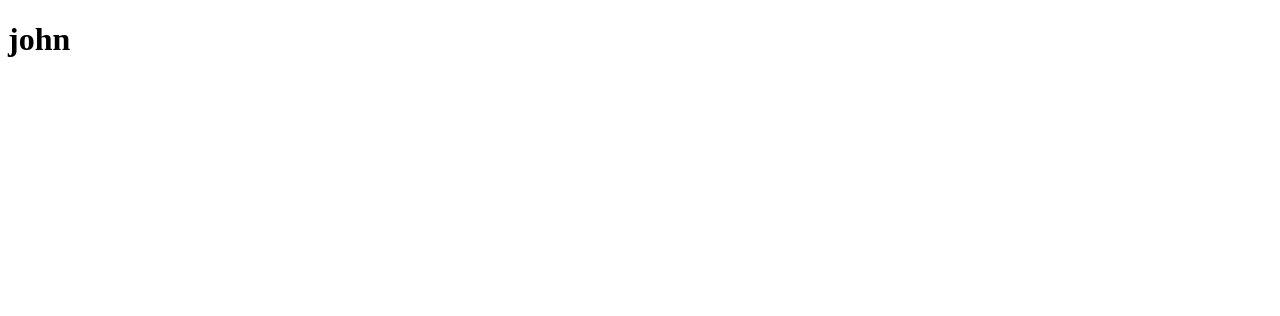
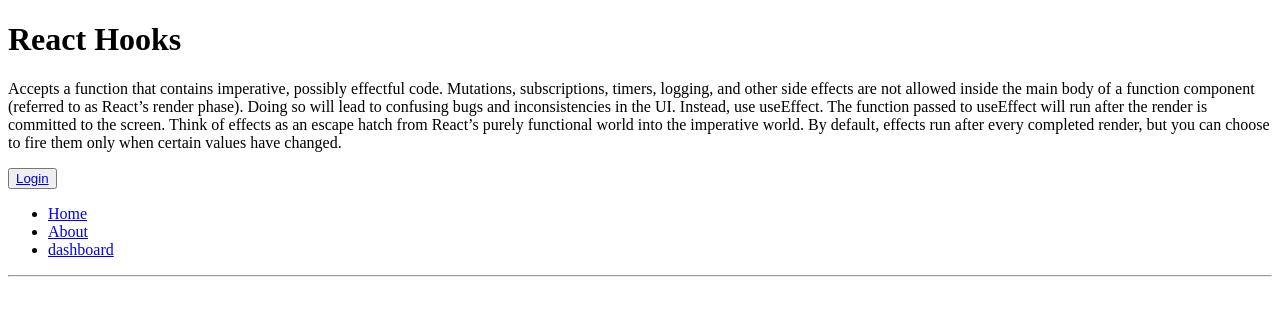
Before and after one commit to shruthi2609/reactfunctional, a React (Create React App) app: page / in a window 1280 px wide. Shown: the top 316 px of the page. Built offline with nearby package versions, Linux system fonts and the light colour scheme.

Commit message:
09.03 react router dom

```diff
--- a/package.json
+++ b/package.json
@@ -9,6 +9,7 @@
     "axios": "^0.26.0",
     "react": "^17.0.2",
     "react-dom": "^17.0.2",
+    "react-router-dom": "^6.2.2",
     "react-scripts": "5.0.0",
     "web-vitals": "^2.1.4"
   },
--- a/src/App.js
+++ b/src/App.js
@@ -12,18 +12,46 @@ import ContextComponent from "./Components/ContextComponent";
 import {ContextUpdate} from "./Components/UpdateContext"
 import { Parent } from "./Components/FunctionalComponent";
 import {User} from "./Components/RefComponentTwo"
-const handleAPI=async (text)=>{
+import {BrowserRouter as Router,Routes,Route,Link} from "react-router-dom"
+import Layout from "./Components/Layout";
+import {Home,DashBoard,About} from "./Components/Layout"
+import LoginComponent from "./Components/LoginComponent"
+{/*const handleAPI=async (text)=>{
     console.log(text)
    const res=await axios.get("https://hn.algolia.com/api/v1/search?query="+text)
    return res.data.hits
 }
+<TestComponent msg="final" count={0}></TestComponent>
+<Parent></Parent>
+<User></User>*/}
 const App=()=>{
     return(
         <div>
+            <h1>React Hooks</h1>
+        <p>Accepts a function that contains imperative, possibly effectful code.
+Mutations, subscriptions, timers, logging, and other side effects are not allowed inside the main body of a function component (referred to as React’s render phase). Doing so will lead to confusing bugs and inconsistencies in the UI.
+Instead, use useEffect. The function passed to useEffect will run after the render is committed to the screen. Think of effects as an escape hatch from React’s purely functional world into the imperative world.
+By default, effects run after every completed render, but you can choose to fire them only when certain values have changed.
+    </p>
+<Router>
+    <button>
+    <Link to="/login"> Login</Link>
+    </button>
+    <Routes>
 
-{/*<TestComponent msg="final" count={0}></TestComponent>
-<Parent></Parent>*/}
-<User></User>
+        {/** nested routes */}
+    <Route path="/" element={<Layout></Layout>}>
+        <Route path="home" element={<Home></Home>}></Route>
+        <Route path="dashboard/:username/:role" element={<DashBoard></DashBoard>}></Route>
+        <Route path="about" element={<About></About>}></Route>
+    </Route>
+    {/** navigating */}
+    <Route path="/login" element={<LoginComponent></LoginComponent>}></Route>
+    </Routes>
+</Router>
+
+
+
 
         </div>
     )
--- /dev/null
+++ b/src/Components/Layout.js
@@ -0,0 +1,52 @@
+import { Link, Outlet,useParams,useSearchParams } from "react-router-dom"
+const Layout=()=>{
+    return(
+        <div>
+    <nav>
+        <ul>
+            <li>
+                <Link to="/home">Home</Link>
+            </li>
+            <li>
+                <Link to="/about">About</Link>
+            </li>
+            <li>
+                <Link to="/dashboard/:username/:role">dashboard</Link>
+            </li>
+        </ul>
+    </nav>
+    <hr>
+    </hr>
+    <Outlet></Outlet>
+
+    </div>
+    )
+}
+export const Home=()=>{
+    return(
+        <div>
+            <h1>Home Component</h1>
+        </div>
+    )
+}
+export const DashBoard=()=>{
+const {username,role}=useParams()
+console.log(username)
+    return(
+        <div>
+            <h1>dashboard Component</h1>
+            <h2>Welcome {username} {role}</h2>
+        </div>
+    )
+}
+export const About=()=>{
+    const [qdata]=useSearchParams()
+    console.log(qdata.get("search"))
+    console.log(qdata.get("profile"))
+    return(
+        <div>
+            <h1>About Component</h1>
+        </div>
+    )
+}
+export default Layout
--- /dev/null
+++ b/src/Components/LoginComponent.js
@@ -0,0 +1,35 @@
+import { useState } from "react"
+import { useNavigate } from "react-router-dom"
+
+const LoginComponent = ()=>{
+    const [user,setUser]=useState("")
+    const [password,setPassword]=useState("")
+    const navigate=useNavigate()
+    const handleChange=(e,key)=>{
+        if(key==="uname"){
+            setUser(e.target.value)
+        }
+        else{
+            setPassword(e.target.value)
+        }
+    }
+    const handleSubmit=(e)=>{
+        e.preventDefault()
+        if(password==="test123"){
+            navigate(`/dashboard/${user}/admin`)
+        }
+        else{
+            navigate("/about?search=india&profile=true")
+        }
+    }
+    return(
+        <div>
+            <form onSubmit={(e)=>handleSubmit(e)}>
+              Username:  <input type="text" onChange={(e)=>handleChange(e,"uname")}></input>
+              Password:  <input type="text" onChange={(e)=>handleChange(e,"pword")}></input>
+                <input type="submit"></input>
+            </form>
+        </div>
+    )
+}
+export default LoginComponent
```
Also changed, not shown: 1 other file (tests, documents, lock files or other folders).
